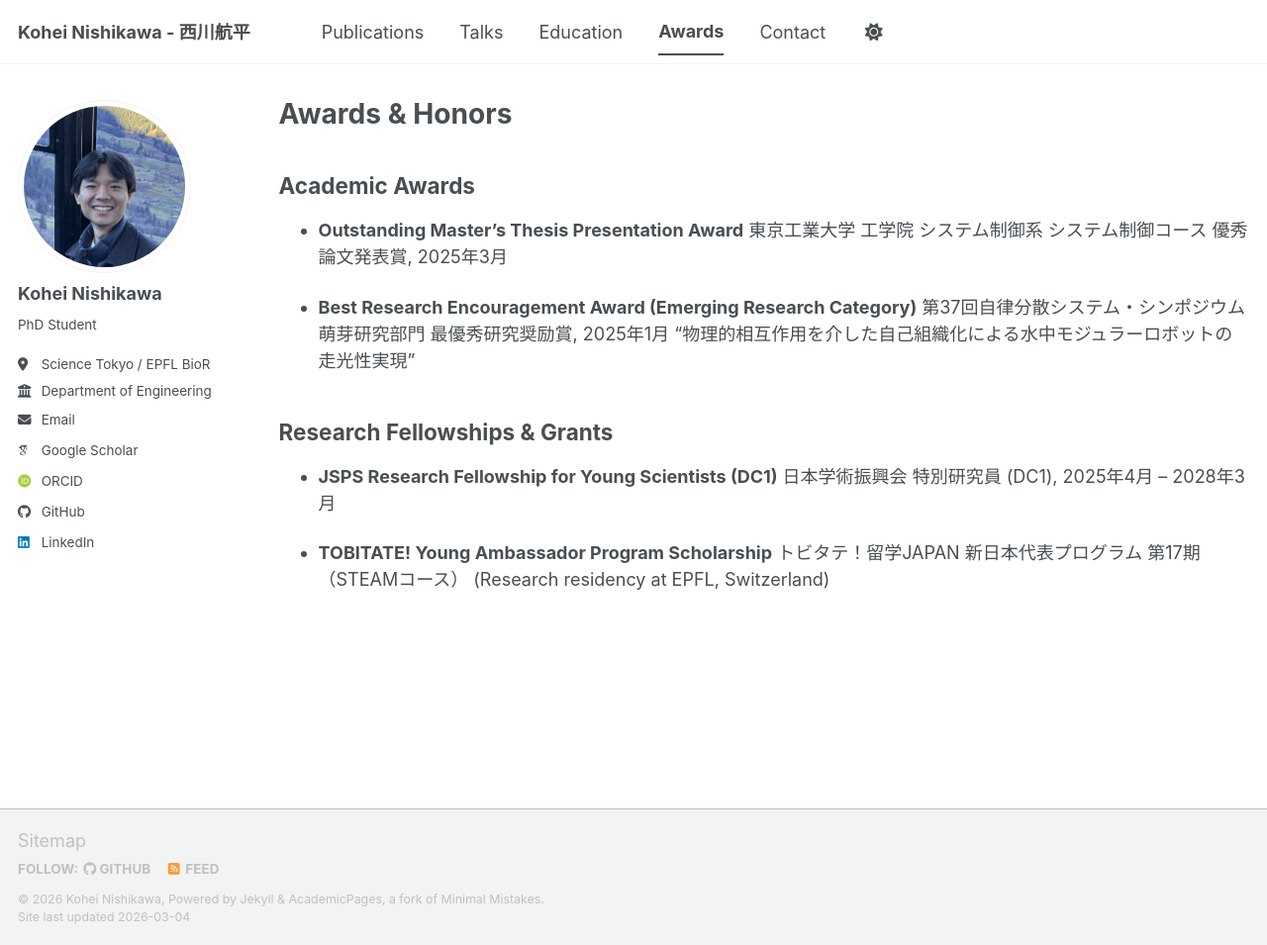
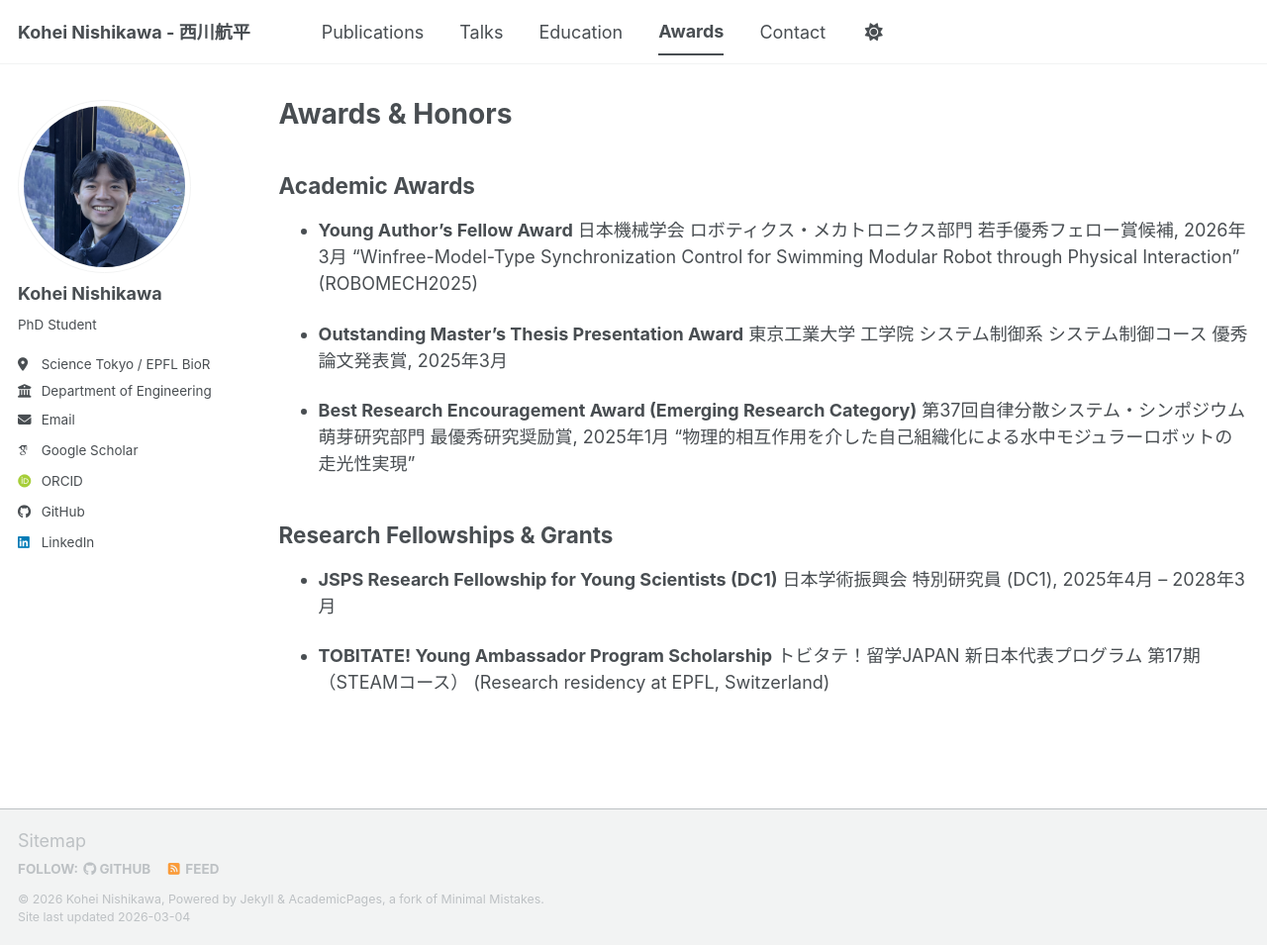
Before and after one commit to nishikawak529/nishikawak529.github.io, a Jekyll site: the page built from _pages/awards.md, in a window 1280 px wide and 955 px high. Shown: the whole window at 99% size. Built offline with Jekyll 4.4.1, drawn with Linux system fonts in a browser that asks for light colours; some web fonts are replaced; a script bundle is joined from its source files by our own code; library files that are not in the unit come from our copies.

Commit message:
Add Young Author's Fellow Award to academic awards section

```diff
--- a/_pages/awards.md
+++ b/_pages/awards.md
@@ -8,6 +8,10 @@ author_profile: true
 {% include base_path %}
 
 ## Academic Awards
+
+* **Young Author's Fellow Award**
+  日本機械学会 ロボティクス・メカトロニクス部門 若手優秀フェロー賞候補, 2026年3月
+  "Winfree-Model-Type Synchronization Control for Swimming Modular Robot through Physical Interaction" (ROBOMECH2025)
 
 * **Outstanding Master's Thesis Presentation Award**
   東京工業大学 工学院 システム制御系 システム制御コース 優秀論文発表賞, 2025年3月
```
